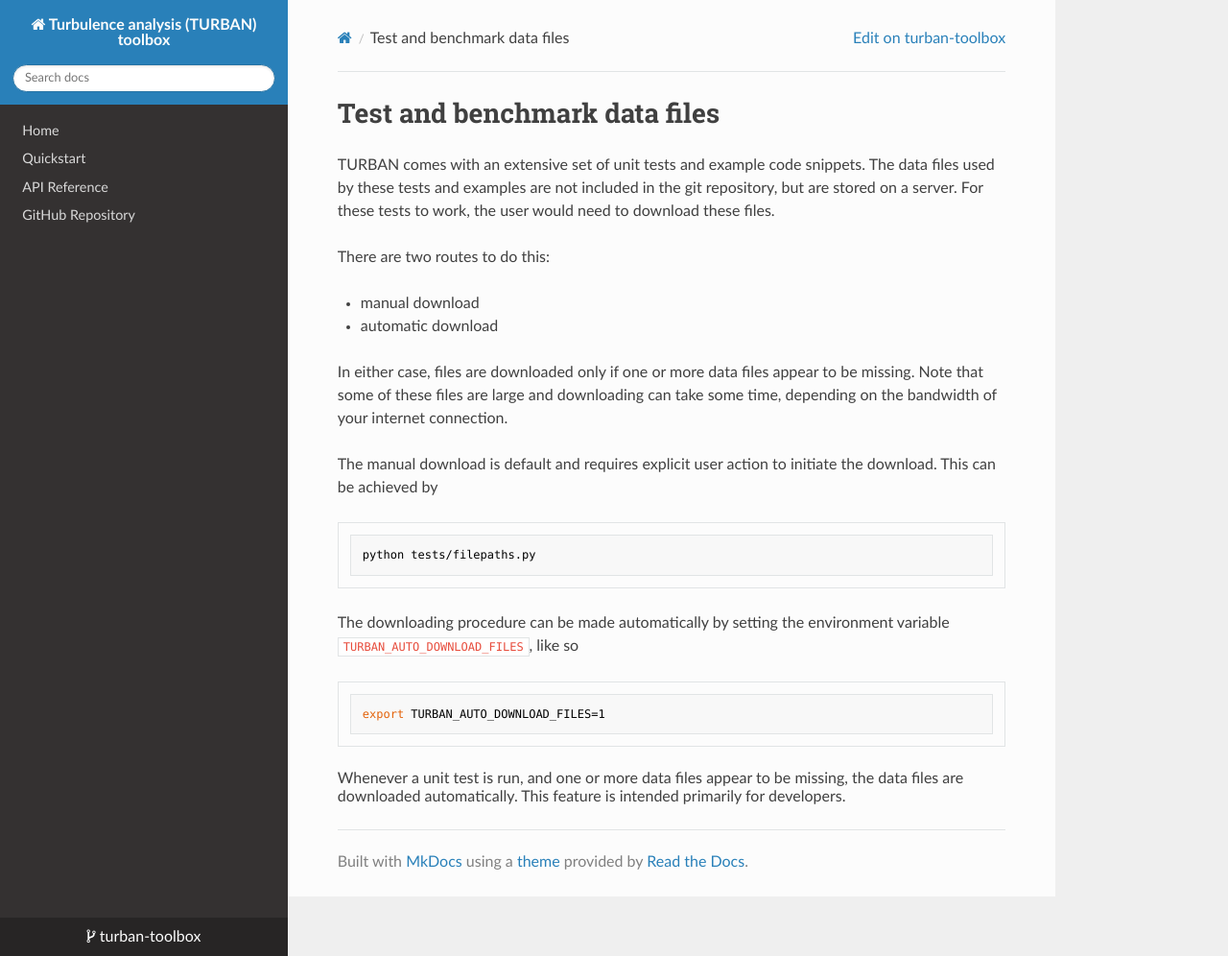
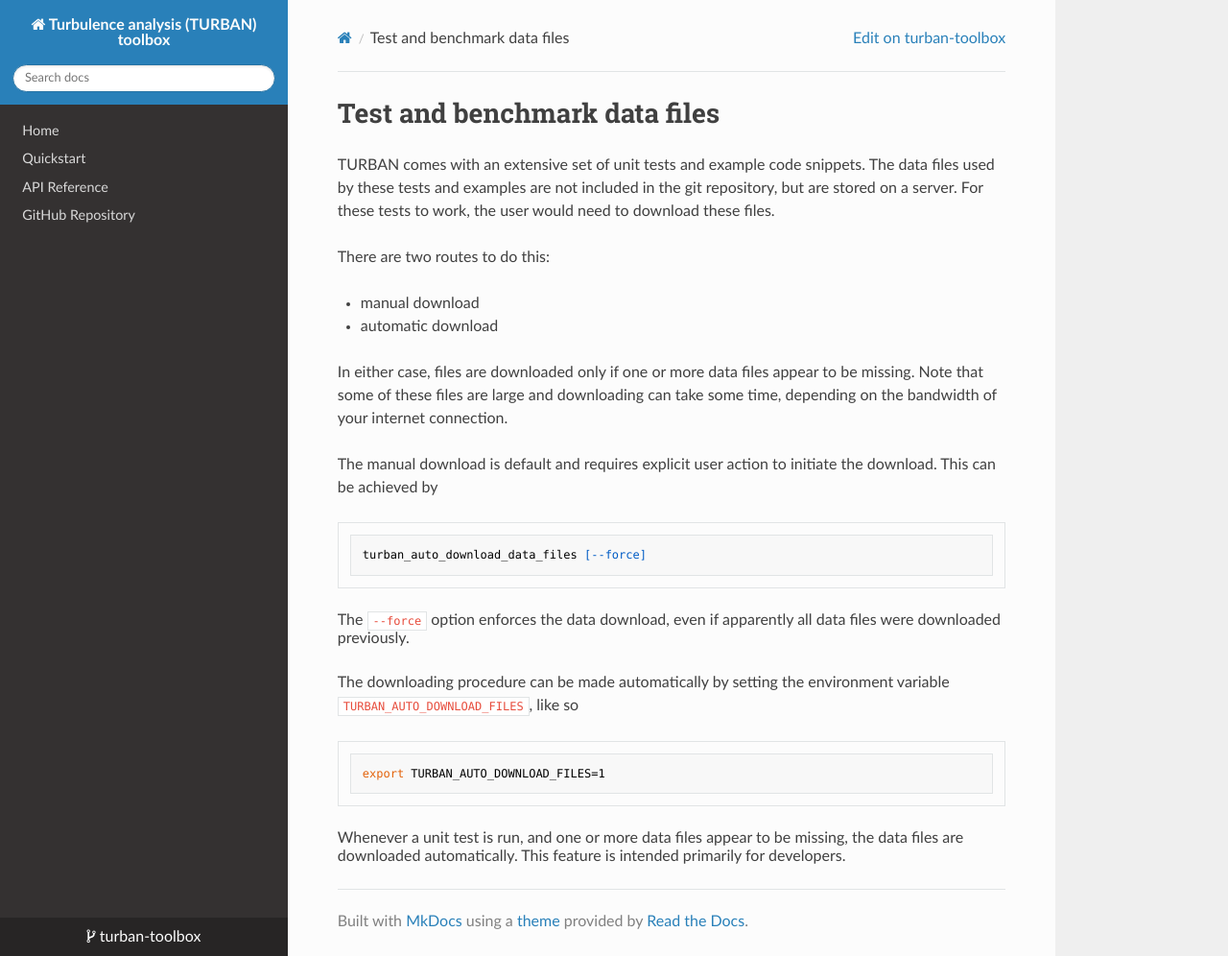
Before and after one commit to turban-toolbox/turban-toolbox, an MkDocs documentation site: the page built from docs/benchmark_files.md, in a window 1280 px wide and 996 px high. Shown: the whole window at 96% size. Built offline with MkDocs 1.6.1, drawn with Linux system fonts in a browser that asks for light colours; nearby versions of some CDN libraries.

Commit message:
Updates manual for new way to download data

````diff
--- a/docs/benchmark_files.md
+++ b/docs/benchmark_files.md
@@ -18,8 +18,10 @@
 The manual download is default and requires explicit user action to
 initiate the download. This can be achieved by
 ```bash
-python tests/filepaths.py
+turban_auto_download_data_files [--force]
 ```
+The ```--force``` option enforces the data download, even if
+apparently all data files were downloaded previously.
 
 The downloading procedure can be made automatically by setting the
 environment variable ```TURBAN_AUTO_DOWNLOAD_FILES```, like so
````
